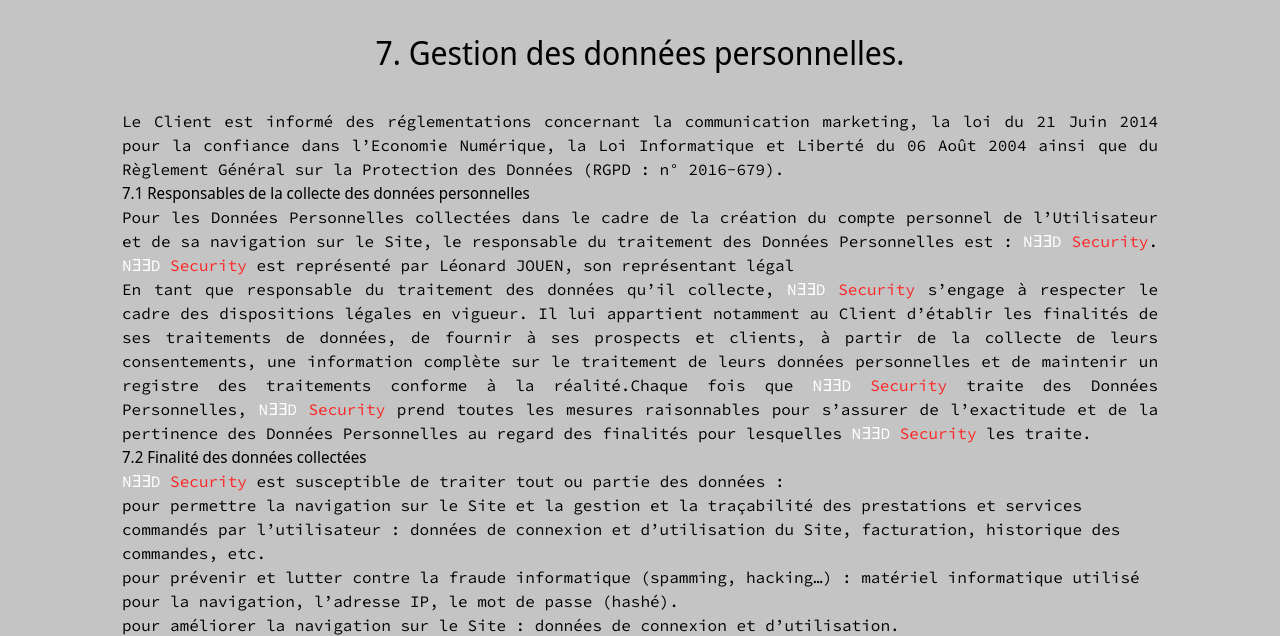
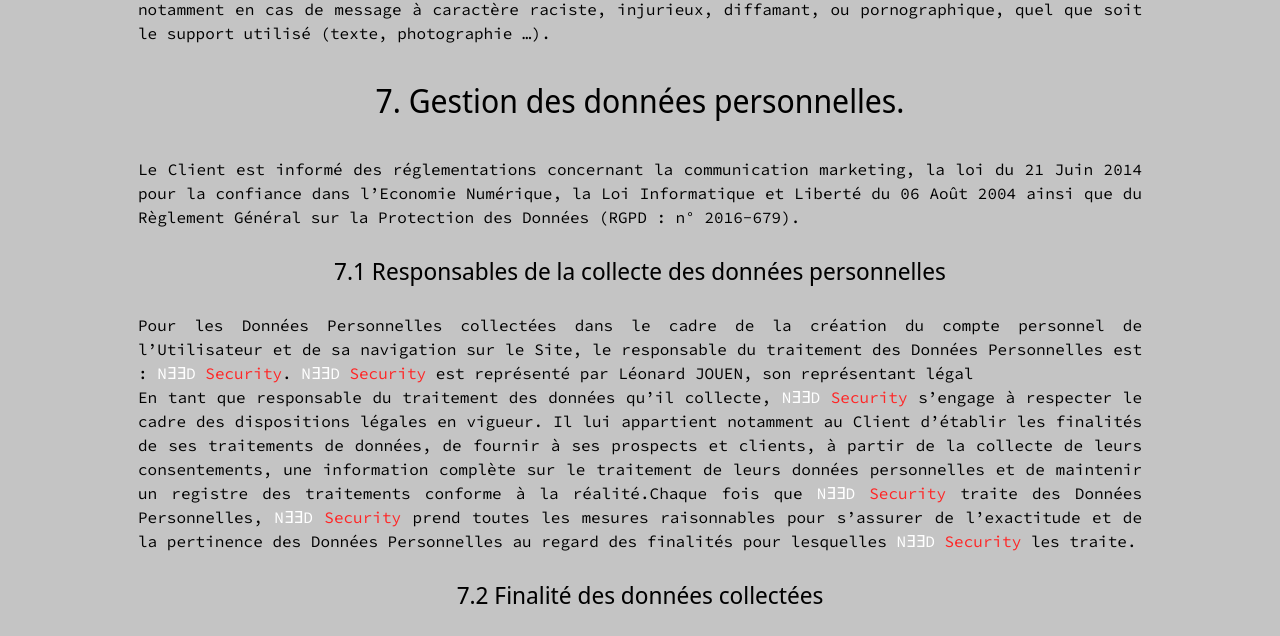
Before and after one commit to RomainLALLEMENT/NeedSecurity, a PHP site: page /mentionslegales.php in a window 1280 px wide. Shown: the part 2393-3029 px from the top of the page. Run offline with PHP 8.4, Linux system fonts and the light colour scheme; some libraries are stand-ins or nearby versions.

Commit message:
fin des mentions légales

```diff
--- a/assets/css/style.css
+++ b/assets/css/style.css
@@ -156,11 +156,8 @@
 
 
 /*Mentions légales*/
-#mention {
-    padding: 2rem;
-}
-#mention .wrap > * {
-    margin-bottom: 1rem;
+#mentionslegales{
+    padding: 3rem;
 }
 .ml-title h2 {
     font-size: 2rem;
@@ -170,3 +167,8 @@
 .ml-text p {
     text-align: justify;
 }
+#mentionslegales h3 {
+    font-size: 1.5rem;
+    text-align: center;
+    padding: 1.5rem;
+}
--- a/dashboard/inc/footer_back.php
+++ b/dashboard/inc/footer_back.php
@@ -13,7 +13,7 @@
     </div>
     <div class="footer-bot">
         <p class="copyright">Need Security©2022</p>
-        <p><a href="#">Mentions légal</a></p>
+        <p><a href="mentionslegales.php">Mentions légal</a></p>
         <p><a href="#">Conditions d'utilisation</a></p>
     </div>
 </footer>
--- a/inc/footer.php
+++ b/inc/footer.php
@@ -15,7 +15,7 @@
     </div>
     <div class="footer-bot">
         <p class="copyright">Need Security©2022</p>
-        <p><a href="mentionslegales.php">Mentions légal</a></p>
+        <p><a href="mentionslegales.php">Mentions légales</a></p>
         <p><a href="#">Conditions d'utilisation</a></p>
     </div>
 </footer>
--- a/mentionslegales.php
+++ b/mentionslegales.php
@@ -2,7 +2,7 @@
 require_once ('inc/bases.php');
 include_once ('inc/header.php');
 ?>
-    <section id="mention">
+    <section id="mentionslegales">
         <div class="wrap">
             <div class="ml-title">
                 <h2>1. Présentation du site internet.</h2>
```
